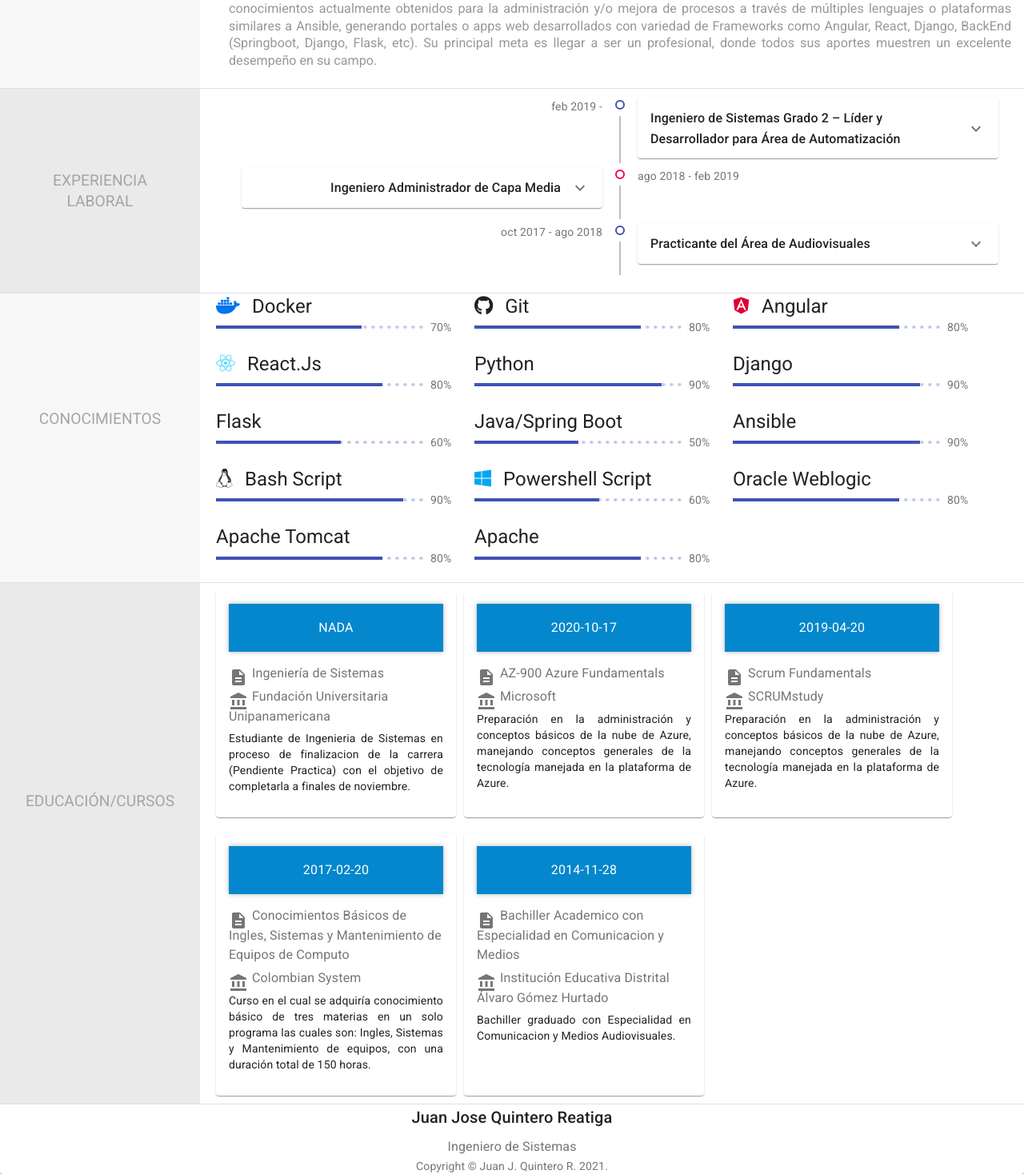
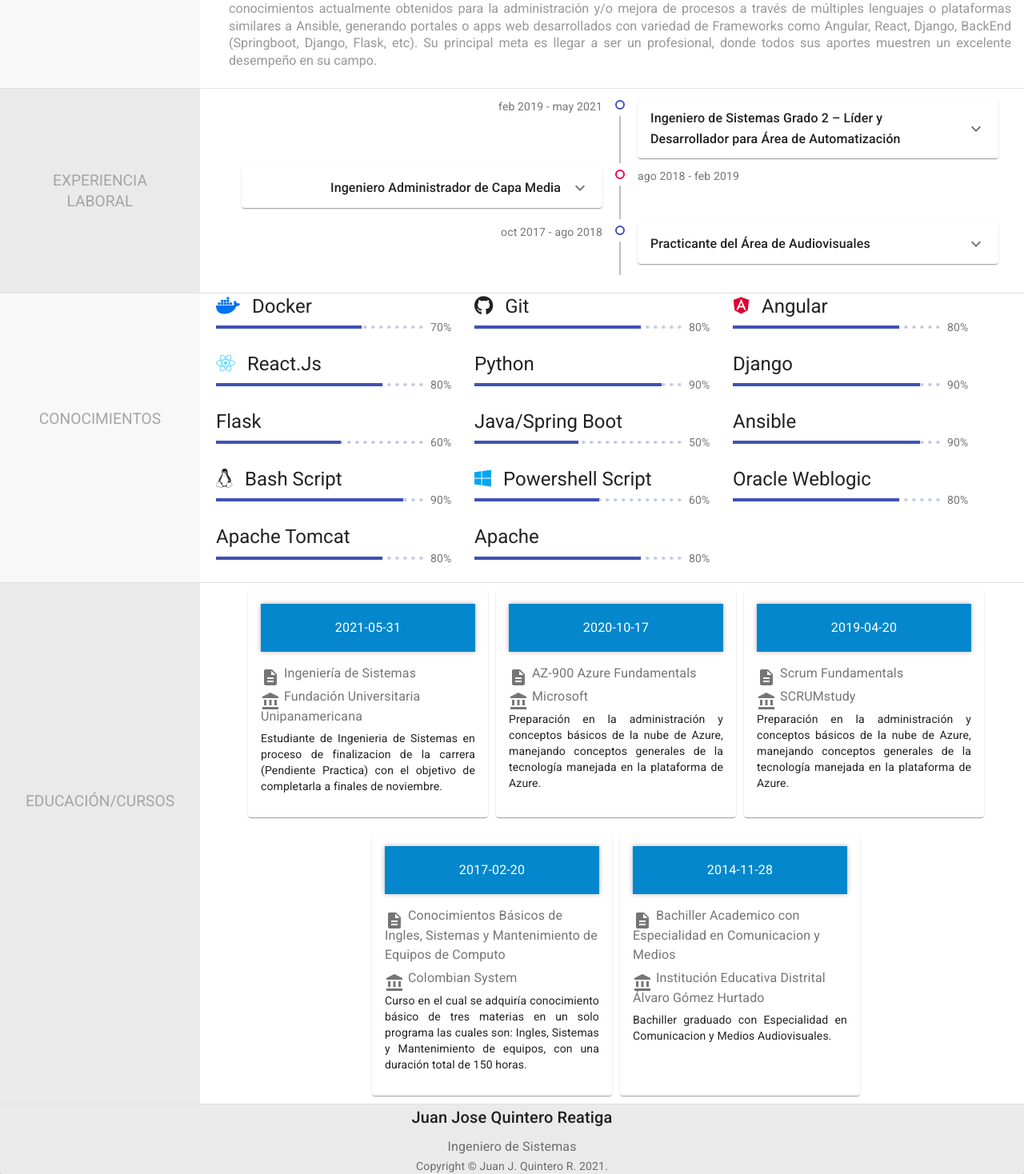
Before and after one commit to juanqr08/CurriculumVitae, a React (Create React App) app: page / in a window 1280 px wide. Shown: the part 514-1982 px from the top of the page at 80% size. Built offline with nearby package versions, Linux system fonts and the light colour scheme.

Commit message:
Arreglo de Informacion en el Timeline.

```diff
--- a/src/assets/scss/custom/_body.scss
+++ b/src/assets/scss/custom/_body.scss
@@ -1,3 +1,7 @@
+footer {
+    background-color: #eaeaea !important;
+}
+
 .contentRoot{
     //margin-top: 80px !important;
     background-color: #efefef;
@@ -40,6 +44,7 @@
     .contentCards {
         display: flex !important;
         flex-wrap: wrap !important;
+        justify-content: center;
         //margin-left: 50px;
         .cardInfo{
             flex: 0 0 20% !important;
--- a/src/components/Cards.jsx
+++ b/src/components/Cards.jsx
@@ -29,6 +29,10 @@
   const classes = useStyles();
   const bull = <span className={classes.bullet}>•</span>;
   const {classColorDivider, data, title} = props;
+  const date = new Date();
+  const currentMonth = (date.getUTCMonth() + 1) < 10 ? `0${date.getUTCMonth() + 1}` : date.getUTCMonth() + 1
+  const currentDay = date.getDate() < 10 ? `0${date.getDate()}` : date.getDate()
+  const currentDate = `${date.getFullYear()}-${currentMonth}-${currentDay}`
 
   return (
     <div className="contentInformation">
@@ -45,14 +49,14 @@
                         <img src={item.img} alt={item.sourceImg} title={item.sourceImg} srcset="" />
                       </div> */}
                       <div className="details">
-                            { item.date ?
+                            { item.date && item.state == false ?
                             (
                               <Typography className="cardDate">
                                 {item.date}
                               </Typography>
                             ) : (
                               <Typography className="cardDate">
-                                NADA
+                                {currentDate}
                               </Typography>
                             )}
                         <Typography className="titlesCard">
--- a/src/components/Footer.jsx
+++ b/src/components/Footer.jsx
@@ -3,7 +3,8 @@
 import Typography from '@material-ui/core/Typography';
 import Link from '@material-ui/core/Link';
 
-function Copyright() {
+function Copyright(props) {
+    const {classColorDivider} = props
     return (
       <Typography variant="body2" color="textSecondary" align="center">
         {'Copyright © '}
--- a/src/components/TimeLine.jsx
+++ b/src/components/TimeLine.jsx
@@ -7,11 +7,6 @@
 import TimelineContent from '@material-ui/lab/TimelineContent';
 import TimelineOppositeContent from '@material-ui/lab/TimelineOppositeContent';
 import TimelineDot from '@material-ui/lab/TimelineDot';
-import FastfoodIcon from '@material-ui/icons/Fastfood';
-import LaptopMacIcon from '@material-ui/icons/LaptopMac';
-import HotelIcon from '@material-ui/icons/Hotel';
-import RepeatIcon from '@material-ui/icons/Repeat';
-import Paper from '@material-ui/core/Paper';
 import Typography from '@material-ui/core/Typography';
 import Accordion from '@material-ui/core/Accordion';
 import AccordionDetails from '@material-ui/core/AccordionDetails';
@@ -19,6 +14,8 @@
 import ExpandMoreIcon from '@material-ui/icons/ExpandMore';
 import BusinessIcon from '@material-ui/icons/Business';
 import DateRangeIcon from '@material-ui/icons/DateRange';
+import PlayCircleFilledWhiteIcon from '@material-ui/icons/PlayCircleFilledWhite';
+import { monthNames } from '../constants/months';
 
 const useStyles = makeStyles((theme) => ({
     paper: {
@@ -43,6 +40,8 @@
     const date = new Date();
     const {classColorDivider,data, title} = props;
     const [expanded, setExpanded] = React.useState(false);
+    const currentMonth = monthNames[date.getUTCMonth()]['initials']
+    const currentDate = `${currentMonth} ${date.getUTCFullYear()}`
 
     const handleChange = (panel) => (event, isExpanded) => {
       setExpanded(isExpanded ? panel : false);
@@ -59,9 +58,15 @@
             {data.map(item => (
               <TimelineItem>
                   <TimelineOppositeContent>
-                      <Typography variant="body2" color="textSecondary">
-                      {item.initial_date} - {item.final_date}
-                      </Typography>
+                        { item.final_date ? (
+                          <Typography variant="body2" color="textSecondary">
+                            {item.initial_date} - {item.final_date}
+                          </Typography>
+                        ) : (
+                          <Typography variant="body2" color="textSecondary">
+                            {item.initial_date} - {currentDate}
+                          </Typography>
+                        )}
                   </TimelineOppositeContent>
                   <TimelineSeparator>
                       <TimelineDot variant="outlined" color={item.color} />
@@ -89,6 +94,12 @@
                               Tiempo de Experiencia:
                             </b> {item.countMonth} Meses
                           </Typography>
+                          <Typography>
+                            <b>
+                              <PlayCircleFilledWhiteIcon className="iconTimeline" />
+                              Activo:
+                            </b> {item.state ? ("Si"):("No")}
+                          </Typography>
                           <br />
                           <Typography className="functionsTimeline">{item.functions}</Typography>
                         </AccordionDetails>
--- a/src/components/cv.jsx
+++ b/src/components/cv.jsx
@@ -24,7 +24,7 @@
             <Divider  />
             <Cards classColorDivider="darkgray" data={Education} title="Educación/Cursos"/>
             <Divider  />
-            <Footer classColorDivider="lightgray" title="Juan Jose Quintero Reatiga" description="Ingeniero de Sistemas"/>
+            <Footer title="Juan Jose Quintero Reatiga" description="Ingeniero de Sistemas"/>
         </Card>
     )
 }
--- a/src/constants/Education.jsx
+++ b/src/constants/Education.jsx
@@ -18,7 +18,7 @@
         institution: 'Microsoft',
         name: 'AZ-900 Azure Fundamentals',
         level: undefined,
-        state: true,
+        state: false,
         date: '2020-10-17',
         type: '',
         img: Microsoft,
@@ -29,7 +29,7 @@
         institution: 'SCRUMstudy',
         name: 'Scrum Fundamentals',
         level: undefined,
-        state: true,
+        state: false,
         date: '2019-04-20',
         type: '',
         img: photo,
@@ -40,7 +40,7 @@
         institution: 'Colombian System',
         name: 'Conocimientos Básicos de Ingles, Sistemas y Mantenimiento de Equipos de Computo',
         level: undefined,
-        state: true,
+        state: false,
         date: '2017-02-20',
         type: '',
         img: photo,
--- /dev/null
+++ b/src/constants/months.jsx
@@ -0,0 +1,14 @@
+export const monthNames = [
+    {initials: "ene",english: "january", spanish: "Enero", value: '01'},
+    {initials: "feb",english: "february", spanish: 'Febrero', value: '02'},
+    {initials: "mar",english: "march", spanish: 'Marzo', value: '03'},
+    {initials: "abr",english: "april", spanish: 'Abril', value: '04'},
+    {initials: "may",english: "may", spanish: 'Mayo', value: '05'},
+    {initials: "jun",english: "june",spanish: 'Junio', value: '06'},
+    {initials: "jul",english: "july", spanish: 'Julio', value: '07'},
+    {initials: "ago",english: "august", spanish: 'Agosto', value: '08'},
+    {initials: "sep",english: "september", spanish: 'Septiembre', value: '09'},
+    {initials: "oct",english: "october", spanish: 'Octubre', value: '10'},
+    {initials: "nov",english: "november", spanish: 'Noviembre', value: '11'},
+    {initials: "dic",english: "december", spanish: 'Diciembre', value: '12'},
+  ];
```
